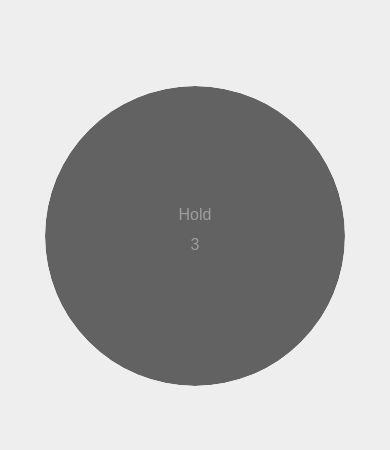
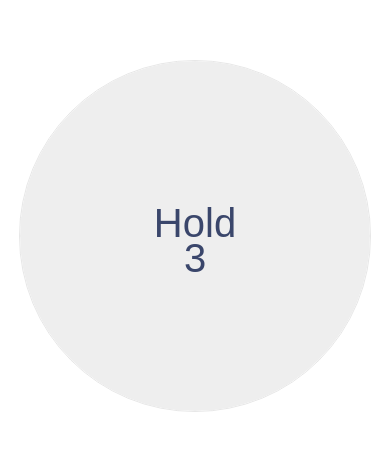
Before and after one commit to ninad/melt, a plain HTML site: page index.html in a window 390 px wide. Shown: the part 194-644 px from the top of the page. Drawn offline with Linux system fonts and the light colour scheme.

Commit message:
updated UI

```diff
--- a/script.js
+++ b/script.js
@@ -18,13 +18,13 @@ window.onload = function() {
         switch(boxBreathing.steps[currentStep]) {
             case "Breathe In":
                 circle.style.transform = "scale(1)";
-                body.style.backgroundColor = '#eee';
+                body.style.backgroundColor = '#fff';
                 break;
             case "Hold":
                 break;
             case "Breathe Out":
                 circle.style.transform = "scale(0)";
-                body.style.backgroundColor = '#fff';
+                body.style.backgroundColor = '#f9f9f9';
                 break;
         }
         circle.style.transition = `transform ${boxBreathing.times[currentStep]}s`;
--- a/style.css
+++ b/style.css
@@ -15,6 +15,8 @@ body {
     border-radius: 50%;
     background-color: #fff;
     overflow: hidden;
+    border: 1px solid rgb(231, 231, 231);
+
 }
 
 #animatedCircle {
@@ -22,7 +24,7 @@ body {
     width: 100%;
     height: 100%;
     border-radius: 50%;
-    background-color: rgb(98, 98, 98);
+    background-color: rgb(238, 238, 238);
     transform: scale(0);
     transition: transform 4s;
     transform-origin: center;
@@ -32,8 +34,12 @@ body {
     position: absolute;
     width: 100%;
     text-align: center;
-    font-size: 2em;
-    color: #9d9d9d;
+    font-size: 1.5em;
+    color: #3a466b;
+}
+
+#counter {
+    font-size: 1em;
 }
 
 #status {
@@ -46,14 +52,17 @@ body {
 
 /* Media queries for different viewport sizes */
 
-@media only screen and (max-width: 768px) {
+@media only screen and (max-width: 580px) {
     #status, #counter {
-        font-size: 1.5em;
+        font-size: 2.5em;
+    }
+
+    #container {
+        width: 350px;
+        height: 350px;
+        position: relative;
+        border-radius: 50%;
+        background-color: #fff;
+        overflow: hidden;
     }
 }
-
-@media only screen and (max-width: 480px) {
-    #status, #counter {
-        font-size: 1em;
-    }
-}
```
Also changed, not shown: 1 other file.
